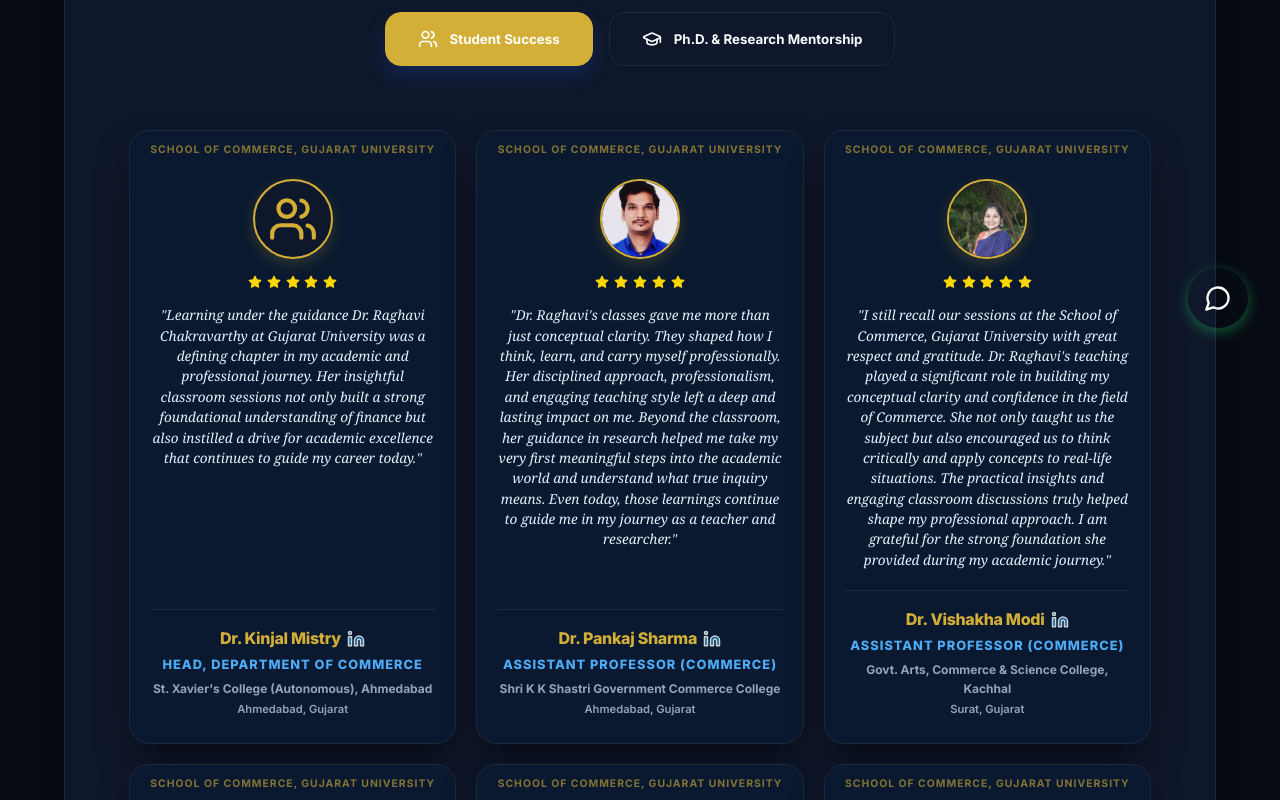
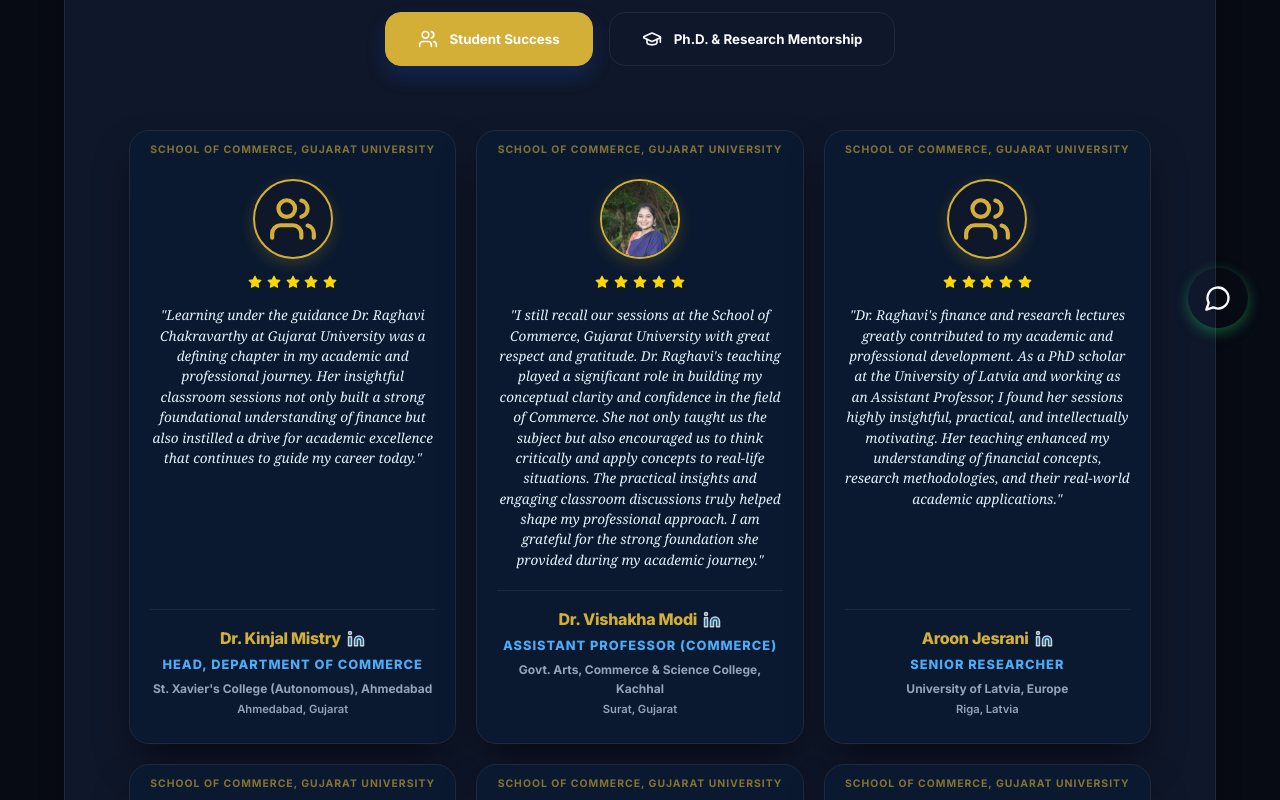
Before and after one commit to NCRaghavi/Raghavi, a React (Vite) app: page /testimonials in a window 1280 px wide. Shown: the part 440-1240 px from the top of the page. Built offline with nearby package versions, Linux system fonts and the light colour scheme.

Commit message:
testimonail update

```diff
--- a/src/data/testimonials.js
+++ b/src/data/testimonials.js
@@ -33,21 +33,7 @@
       text: "Studying under the guidance of Dr. Raghavi ma’am has been an incredible experience. She has not only been an excellent teacher but also a remarkable mentor. From simplifying complex economic theories to helping me develop a deeper understanding of capital markets, she constantly encouraged me to push my limits and grow both academically and personally. At every step, Raghavi ma’am has played a significant role in shaping me into a better individual. Without her guidance and support, I would not have been able to publish my research paper, nor would I have discovered my passion for capital markets and chosen to pursue a career in this field.",
       stars: 5,
       category: "student",
-      priority: 90
-    },
-    {
-      id: 1,
-      name: "Dr. Pankaj Sharma",
-      topic: "Assistant Professor (Commerce)",
-      college: "Shri K K Shastri Government Commerce College",
-      location: "Ahmedabad, Gujarat",
-      institution: "School of Commerce, Gujarat University",
-      image: "/images/testimonials/pankaj.png",
-      linkedin: "https://www.linkedin.com/in/pankaj-sharma-734527113/",
-      text: "Dr. Raghavi's classes gave me more than just conceptual clarity. They shaped how I think, learn, and carry myself professionally. Her disciplined approach, professionalism, and engaging teaching style left a deep and lasting impact on me. Beyond the classroom, her guidance in research helped me take my very first meaningful steps into the academic world and understand what true inquiry means. Even today, those learnings continue to guide me in my journey as a teacher and researcher.",
-      stars: 5,
-      category: "student",
-      priority: 99
+      priority: 87
     },
     {
       id: 9,
@@ -61,7 +47,7 @@
       text: "Dr. Raghavi Mam's sessions on Economics were a turning point in my academic journey both personally and professionally. Her ability to simplify complex structures gave me the technical confidence to pursue global certifications which helped me achieve World Record and excel in the fast-paced world of consulting. I am forever grateful for the mentorship, guidance and support.",
       stars: 5,
       category: "student",
-      priority: 88
+      priority: 83
     },
     {
       id: 4,
@@ -90,7 +76,7 @@
       text: "Dr. Raghavi's immense knowledge, inspiring personality, and exceptional teaching abilities have left a lasting impact on me. She possesses not only extraordinary academic expertise but the rare ability to motivate students to achieve excellence. Her engaging and insightful teaching style encouraged us to think critically and believe in our potential. I feel incredibly fortunate to have learned from such a distinguished mentor.",
       stars: 5,
       category: "student",
-      priority: 91
+      priority: 90
     },
     {
       id: 12,
@@ -104,7 +90,7 @@
       text: "Studying under Raghavi Ma’am was truly a privilege. Whether it was Marketing, Economics, or Entrepreneurship, she made every concept crystal clear through practical explanations and real-life examples. The classroom discussions and projects were intellectually stimulating and helped me develop a much deeper understanding of business concepts, which continues to help me in my professional journey.",
       stars: 5,
       category: "student",
-      priority: 91
+      priority: 88
     },
     {
       id: 8,
@@ -160,7 +146,7 @@
       text: "Dr. Raghavi ma'am's sessions were always engaging, insightful, and practically oriented. Her guidance helped me develop conceptual clarity and confidence in commerce and finance, which continues to benefit me in my CFA preparation and professional growth.",
       stars: 5,
       category: "student",
-      priority: 89
+      priority: 85
     },
     {
       id: 5,
@@ -217,7 +203,7 @@
       text: "Dr. Raghavi's classroom sessions always made learning very engaging and practical for me. The practical assignments and real-world exposure she gave us helped me develop a new perspective towards subjects and understand their application beyond textbooks. Her teaching style also helped build my confidence and strengthened my interest in commerce and marketing.",
       stars: 5,
       category: "student",
-      priority: 88
+      priority: 86
     },
     {
       id: 16,
@@ -272,7 +258,7 @@
       text: "My experience with Dr. Raghavi was truly amazing. Thanks to her teaching style, Financial Markets and Systems became my absolute favorite subject. The way she explained concepts made it possible for me to understand and retain everything instantly. It was for this very reason that I was able to score well in my exams. I wanted to continue learning from her, so I specifically chose International Business and Banking just to have the opportunity to study under her guidance once again. I am deeply grateful and happy to have had the opportunity to learn from such an inspiring teacher like her. From her, I gained not only subject-specific knowledge but also self-confidence. Thank you so much, Ma'am, for always guiding and motivating me. I will never forget your support and your unique teaching style. After studying under your guidance (following my M.Com), I worked at a tax consulting firm.",
       stars: 5,
       category: "student",
-      priority: 86
+      priority: 81
     },
     {
       id: 20,
@@ -300,7 +286,7 @@
       text: "Dr. Raghavi's practical teaching style, real-life examples, and emphasis on holistic development through projects, presentations, and student participation played a significant role in shaping my academic journey and confidence. Her appreciation of my business model presentation and continued guidance even after graduation inspired my research direction and professional growth. I remain deeply grateful for her constant support and mentorship.",
       stars: 5,
       category: "student",
-      priority: 83
+      priority: 84
     },
     {
       id: 22,
@@ -328,7 +314,7 @@
       text: "Dr. Raghavi's teachings have a remarkable ability to make even the most complex concepts easy to understand while maintaining academic depth and clarity. I had the privilege of learning from her and later working alongside her, where I observed her disciplined approach, strong research depth, and sincere dedication toward excellence. She were always approachable and readily guided and mentored students in the right direction. Her passion, perfection, and expertise across various areas of commerce made learning meaningful and memorable, and her guidance played an important role in shaping my confidence and professional growth.",
       stars: 5,
       category: "student",
-      priority: 90
+      priority: 89
     },
     {
       id: 24,
@@ -342,7 +328,7 @@
       text: "I’ll admit, I bunked a few lectures during college but never Raghavi Ma’am’s. Yes, she was strict about attendance, but more than that, her classes always pushed me to think beyond the obvious. Back then, it felt demanding; today, working in the corporate world and helping manage my family business, I truly understand the value of those lessons.\nRaghavi Ma’am never just taught subjects, she shaped my mindsets. She taught me accountability, critical thinking, transparency, and the importance of always bringing our A-game.\nLooking back, I can confidently say she played a major role in shaping my attitude towards work, learning, and growth.",
       stars: 5,
       category: "student",
-      priority: 87
+      priority: 82
     },
     {
       id: 25,
@@ -397,7 +383,7 @@
       text: "Dr. Raghavi does than just teaching; she genuinely cares about your students' growth. Her patience and ability to explain difficult concepts have completely transformed my understanding of the subject. Thank you for making every single class an absolute joy to attend.",
       stars: 5,
       category: "student",
-      priority: 82
+      priority: 91
     },
     {
       id: 29,
```
Also changed, not shown: check_final.js (added, +11 -0 lines), check_pankaj.js (added, +10 -0 lines).
